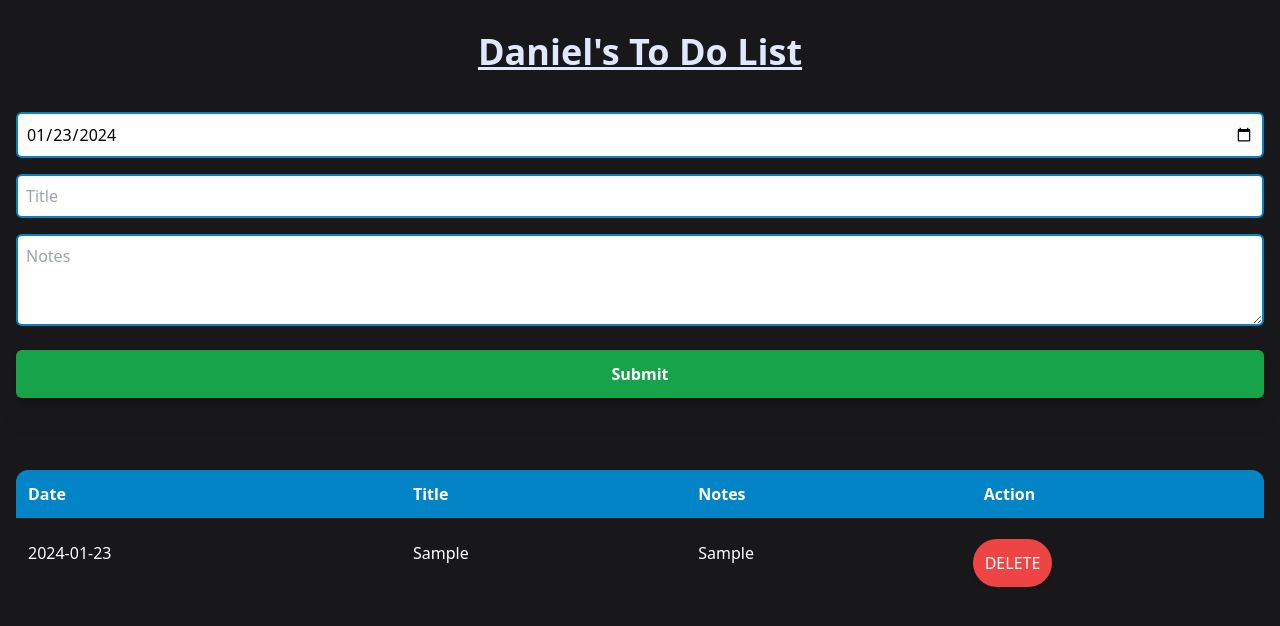
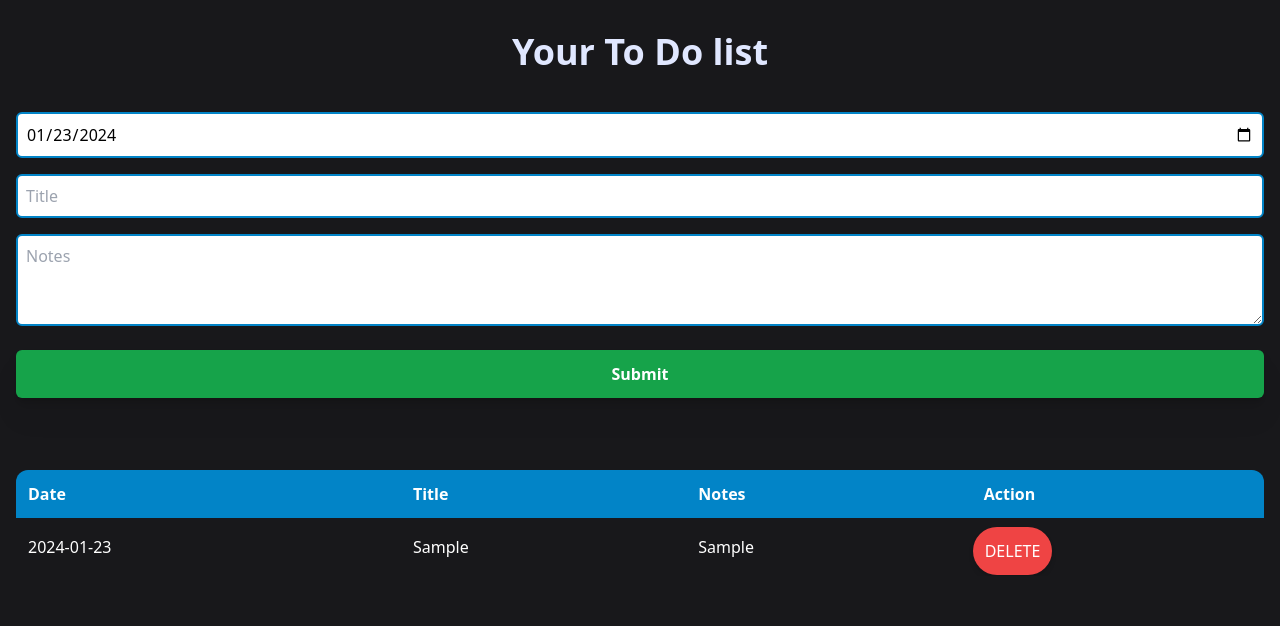
Before and after one commit to daniel-cox/Todo, a website: page index.html in a window 1280 px wide. Both pictures are taken after typing "Sample", "Sample" into the empty fields and a click on the button "Submit". Drawn offline with nearby package versions, Linux system fonts and the light colour scheme.

Commit message:
small QOL changes

```diff
--- a/index.html
+++ b/index.html
@@ -23,7 +23,7 @@
 </head>
 <body class="container mx-auto px-4 py-8 bg-zinc-900">
 
-    <h1 class="text-4xl font-bold underline text-center mb-10 text-indigo-100">Daniel's To Do List</h1>
+    <h1 class="text-4xl font-bold text-center mb-10 text-indigo-100">Your To Do list</h1>
 
     <div class="flex flex-col space-y-4 mb-6">
         <input type="date" class="inputContainer1 input w-full p-2 border-solid border-2 border-sky-600 rounded-md focus:outline-none focus:ring-2 focus:ring-sky-500 transition duration-200">
--- a/index.js
+++ b/index.js
@@ -19,9 +19,9 @@ const createDeleteButton = () => {
     // Create a button element
     const deleteBtn = document.createElement('button');
     // Set the inner HTML of the button, including styling and text
-    deleteBtn.innerHTML = `<button class="p-3 mt-5 w-full text-center bg-red-500 text-white rounded-full hover:bg-red-600 transition duration-200 shadow-md">DELETE</button>`;
+    deleteBtn.innerHTML = `<button class="p-3 mt-2 w-full text-center bg-red-500 text-white rounded-full hover:bg-red-600 transition duration-200 shadow-md">DELETE</button>`;
     // Attach an onclick event listener to the button
-    deleteBtn.onclick = function() {
+    deleteBtn.onclick = () => {
         // When the button is clicked, find the closest 'tr' (table row) ancestor and remove it from the DOM
         this.closest('tr').remove();
     };
```
